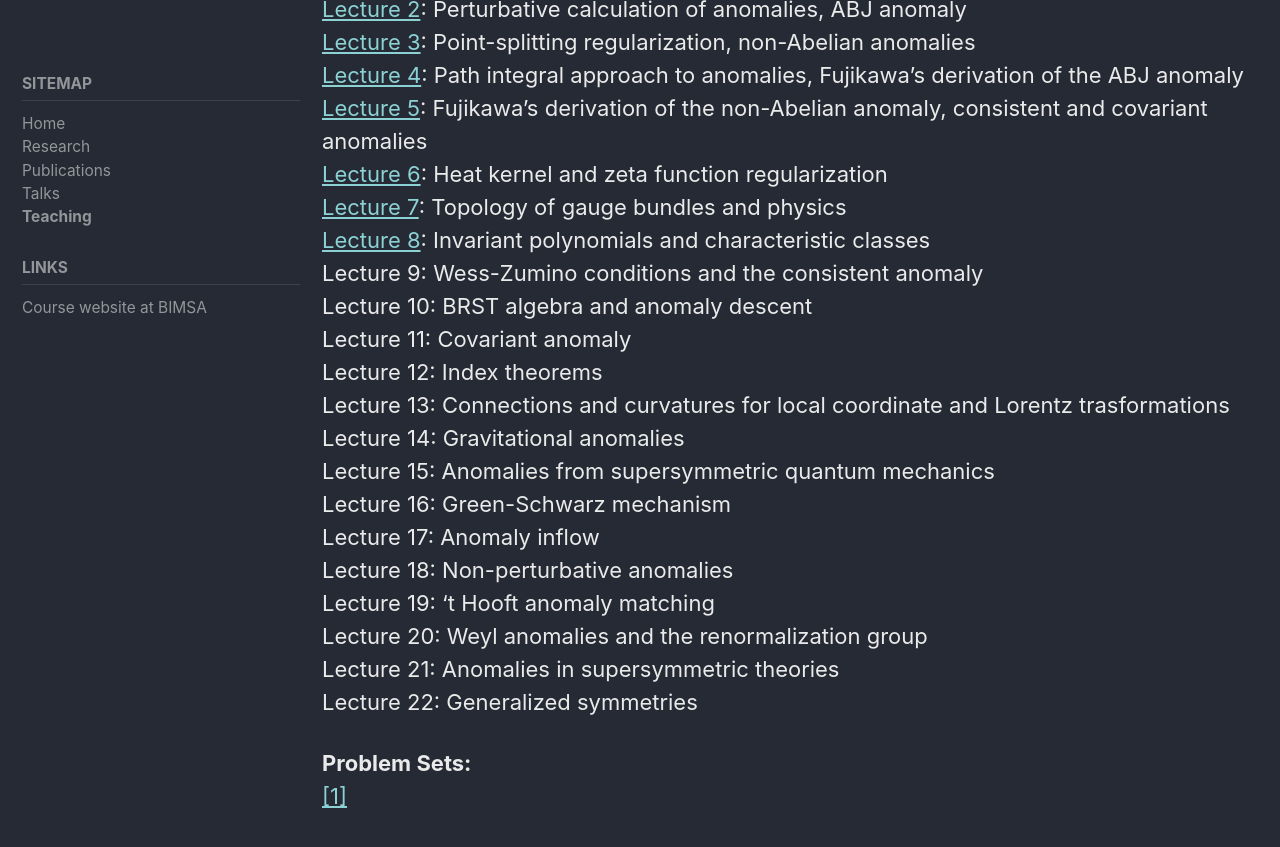
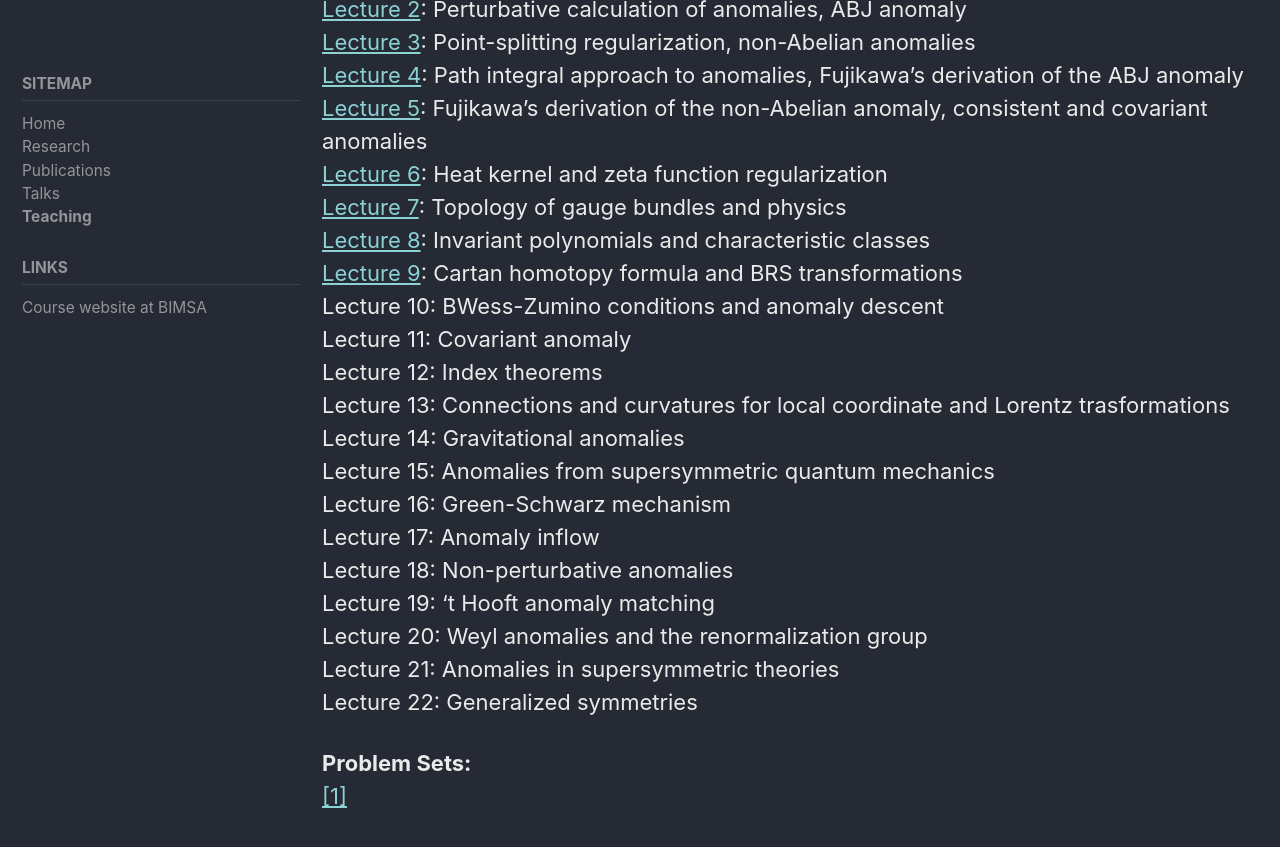
Before and after one commit to ipapadimitriou/ipapadimitriou.github.io, a Jekyll site: the page built from _pages/teaching.md, in a window 1280 px wide and 900 px high, scrolled down 937 px. Shown: the top 847 px of the window. Built offline with Jekyll 4.4.1, drawn with Linux system fonts in a browser that asks for light colours; cached includes are drawn as plain includes.

Commit message:
Uploaded Lecture 9 of QFT Anomalies course

```diff
--- a/_pages/teaching.md
+++ b/_pages/teaching.md
@@ -56,8 +56,8 @@ R. Bertlmann, Anomalies in quantum field theory. Oxford University Press, 1996.
 [Lecture 6](./attachments/teaching/QFT Anomalies and Applications 2021/lecture notes/QFT Anomalies - Lecture 6.pdf): Heat kernel and zeta function regularization<br>
 [Lecture 7](./attachments/teaching/QFT Anomalies and Applications 2021/lecture notes/QFT Anomalies - Lecture 7.pdf): Topology of gauge bundles and physics<br>
 [Lecture 8](./attachments/teaching/QFT Anomalies and Applications 2021/lecture notes/QFT Anomalies - Lecture 8.pdf): Invariant polynomials and characteristic classes<br>
-Lecture 9: Wess-Zumino conditions and the consistent anomaly<br>
-Lecture 10: BRST algebra and anomaly descent<br>
+[Lecture 9](./attachments/teaching/QFT Anomalies and Applications 2021/lecture notes/QFT Anomalies - Lecture 9.pdf):  Cartan homotopy formula and BRS transformations<br>
+Lecture 10: BWess-Zumino conditions and anomaly descent<br>
 Lecture 11: Covariant anomaly<br>
 Lecture 12: Index theorems<br>
 Lecture 13: Connections and curvatures for local coordinate and Lorentz trasformations<br>
```
Also changed, not shown: 1 other file.
